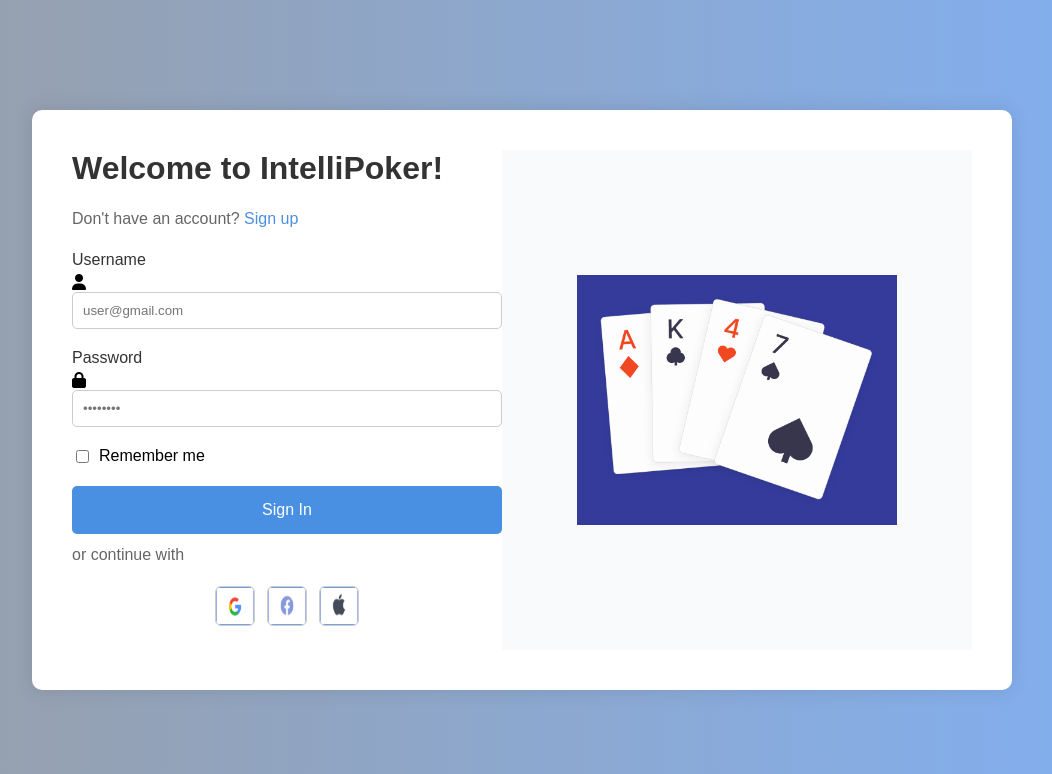
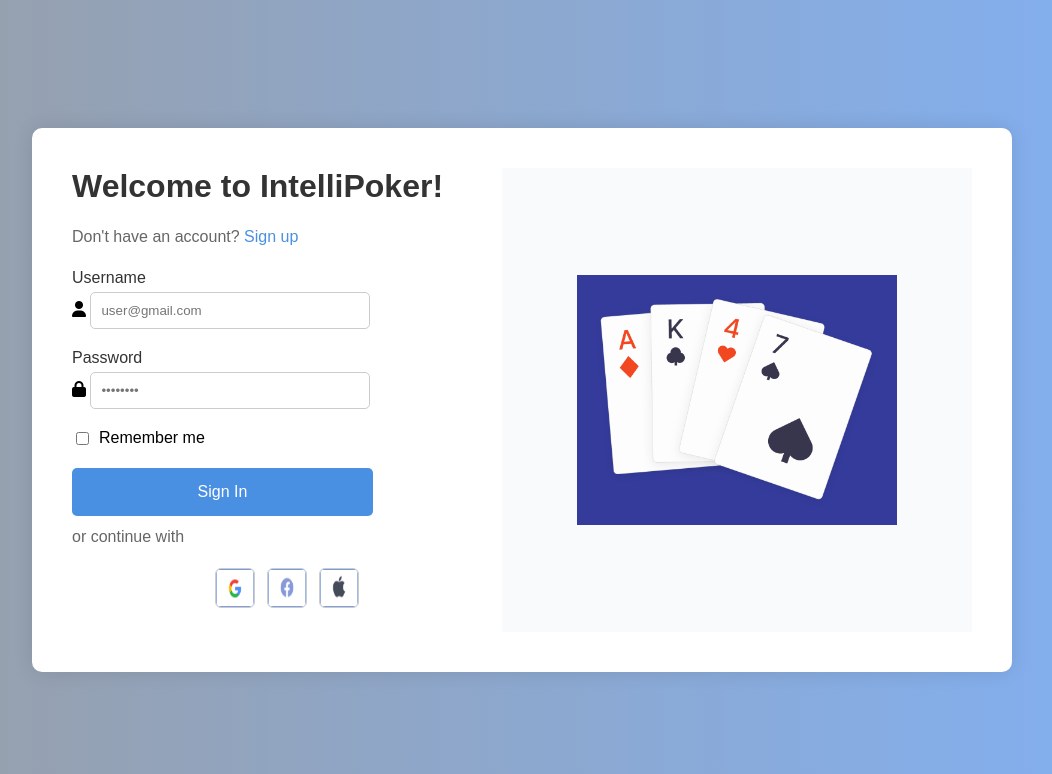
Before and after one commit to NoahJTG00/intelli-poker, a Flask app: page /login in a window 1280 px wide. Shown: the top 774 px of the page, without its empty margins (118-1170 px from the left). Run offline with Flask 3, Linux system fonts and the light colour scheme; some libraries are stand-ins or nearby versions.

Commit message:
edit login css page to add icons

```diff
--- a/app/frontend/static/styles/login.css
+++ b/app/frontend/static/styles/login.css
@@ -57,16 +57,16 @@
 }
 
 .input-group input {
-    width: 100%;
+    width: 65%;
     padding: 10px;
     border: 1px solid #ccc;
     border-radius: 5px;
     box-sizing: border-box;
+    background-size: 20px 20px;
 }
 
 .options {
     display: flex;
-    justify-content: space-between;
     align-items: center;
     margin: 20px 0;
 }
@@ -81,7 +81,7 @@
 }
 
 button {
-    width: 100%;
+    width: 70%;
     padding: 15px;
     background-color: #4a90e2;
     color: white;
```
